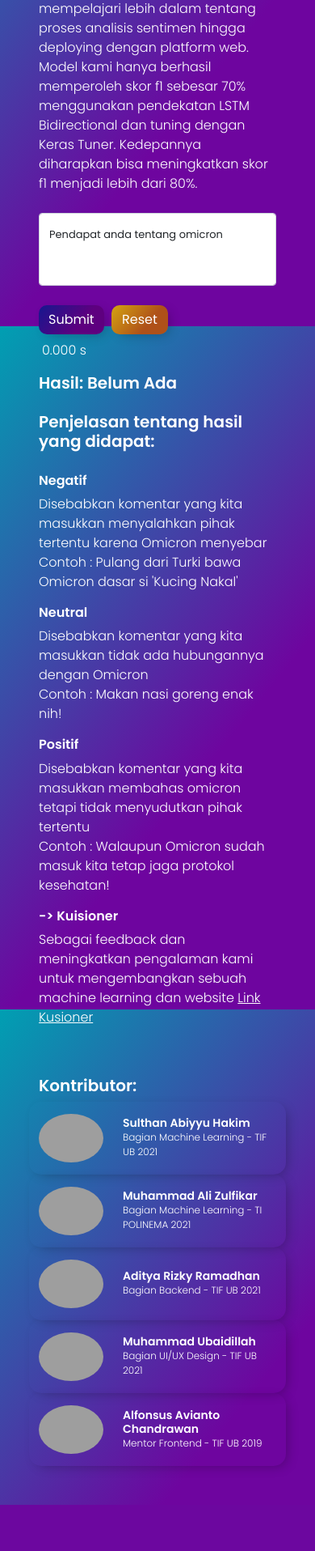
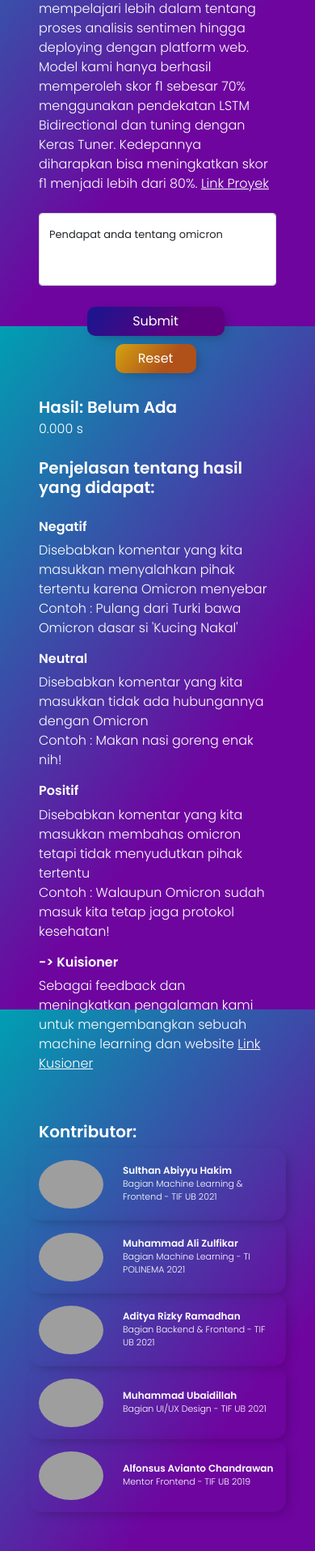
Before and after one commit to SulthanAbiyyu/Omicron-Sentiment-Analysis-Indonesia, a Flask app: page / in a window 390 px wide. Shown: the part 441-2357 px from the top of the page at 81% size. Before the commit the page ends 2300 px from the top, so only its background shows below. Run offline with Flask 2, Linux system fonts and the light colour scheme; grey boxes are pictures that could not be loaded.

Commit message:
Bug fix: reset button bug

```diff
--- a/webdevelopment/app.py
+++ b/webdevelopment/app.py
@@ -24,7 +24,9 @@ def index():
     time_now = time.time()
     answer = "Belum Ada"
     if request.method == 'POST':
-        input_teks = request.form['input']
+        # input_teks = request.form.get("pendapat")
+        # get the input from the form with json
+        input_teks = request.form.get("pendapat")
         answer = process_ml(input_teks)
     time_end = time.time() - time_now
     time_end = '{:.3f}'.format(time_end)
--- a/webdevelopment/static/style.css
+++ b/webdevelopment/static/style.css
@@ -19,15 +19,22 @@ body {
 
 /* Safari */
 @-webkit-keyframes spin {
-  0% { -webkit-transform: rotate(0deg); }
-  100% { -webkit-transform: rotate(360deg); }
+  0% {
+    -webkit-transform: rotate(0deg);
+  }
+  100% {
+    -webkit-transform: rotate(360deg);
+  }
 }
 
 @keyframes spin {
-  0% { transform: rotate(0deg); }
-  100% { transform: rotate(360deg); }
+  0% {
+    transform: rotate(0deg);
+  }
+  100% {
+    transform: rotate(360deg);
+  }
 }
-
 
 h6,
 p,
@@ -65,7 +72,7 @@ textarea {
 .btn-primary {
   border: none;
   border-radius: 10px;
-  /* width: 120px; */
+  width: 170px;
   margin-right: 5px;
   background: rgb(94, 0, 127);
   background: linear-gradient(309deg, rgba(94, 0, 127, 1) 35%, rgba(22, 23, 143, 1) 100%);
@@ -94,12 +101,12 @@ textarea {
 }
 
 .hasil {
-  margin-top: -25px;
+  /* margin-top: -5000px !important; */
 }
 
 .reset {
   border: none;
-  width: 70px !important;
+  width: 100px !important;
   border-radius: 10px;
   width: 90px;
   margin-right: 5px;
@@ -144,18 +151,42 @@ textarea {
   .position {
     margin-top: -8px;
   }
+  .hasil {
+    margin-top: -80px !important;
+  }
+
+  .hasil-total {
+    margin-top: 55px !important;
+  }
 }
 
 @media screen and (max-width: 576px) {
   .name {
     color: #fff;
-    font-size: 14px;
+    font-size: 12px;
     font-weight: bold;
     margin-top: -20px;
   }
   .position {
     margin-top: -8px;
-    font-size: 12px;
+    font-size: 11px;
+  }
+  .button {
+    display: flex;
+    justify-content: center;
+    align-items: center;
+  }
+  .hasil {
+    margin-top: 30px !important;
+  }
+  .time {
+    margin-top: 15px !important;
+  }
+  .btn-primary {
+    margin-top: 10px !important;
+  }
+  .time {
+    margin-top: -5px !important;
   }
 }
 
--- a/webdevelopment/templates/index.html
+++ b/webdevelopment/templates/index.html
@@ -21,24 +21,38 @@
           <p class="col-md-8 mx-auto">
             Omicron Sentiment Analysis Indonesia adalah sebuah proyek yang bertujuan untuk membuat model machine learning yang bisa melakukan klasifikasi teks berdasarkan sentimennya. Proyek ini dibuat semata-mata untuk mempelajari lebih
             dalam tentang proses analisis sentimen hingga deploying dengan platform web. Model kami hanya berhasil memperoleh skor f1 sebesar 70% menggunakan pendekatan LSTM Bidirectional dan tuning dengan Keras Tuner. Kedepannya diharapkan
-            bisa meningkatkan skor f1 menjadi lebih dari 80%.
+            bisa meningkatkan skor f1 menjadi lebih dari 80%. <a style="color:#fff" href="https://github.com/SulthanAbiyyu/Omicron-Sentiment-Analysis-Indonesia">Link Proyek</a>
           </p>
-          <form action="\" method = "POST">
+
             <!-- text area -->
-            <div class="form-floating mt-4 col-md-8 mx-auto">
-              <input id="floatingTextarea2" name = "input" type="text" class="form-control" placeholder="sentimen" style="height: 90px" >
+
+            <form action="\" method="POST">
+              <div class="form-floating mt-4 col-md-8 mx-auto">
+              <input id="pendapat" name ="pendapat" type="text" class="form-control" placeholder="pendapat" style="height: 90px" >
               <label for="floatingTextarea2" style="font-size: 13px;font-family: 'Poppins'">Pendapat anda tentang omicron</label>
             </div>
+            <div class="col-md-8 mx-auto d-md-flex justify-content-between align-items-center mt-3">
+              <div class="button">
+
+                <input type="submit" id="submitButton" class="btn btn-primary">
+              </div>
+            </div>
+            </form>
+
+
+
             <!-- Button dkk -->
-            <div class="col-md-8 mx-auto d-md-flex justify-content-between align-items-center">
-              <div class="button mt-4">
-                <div class="button-dalam">
-                  <input type="submit" class="btn btn-primary">
+
+          <div class="col-md-8 mx-auto d-md-flex justify-content-between">
+              <div class="button">
+                <div class="button-dalam mt-sm-2">
                   <button class="btn btn-primary reset" id="resetButton">Reset</button>
                 </div>
-                <p class="mt-2 ms-1">{{t}} s</p>
               </div>
-              <h5 class="hasil mt-md-0 mt-3" id = "hasil">Hasil: {{p}}</h5>
+              <div class="d-md-flex flex-column mt-sm-5 hasil-total">
+                <h5 class="hasil " id = "hasil">Hasil: {{p}}</h5>
+                <p class="time" id="time">{{t}} s</p>
+              </div>
           </div>
           <h5 class="col-md-8 mx-auto mt-4">Penjelasan tentang hasil yang didapat:</h5>
           <h6 class="col-md-8 mx-auto"><br>Negatif</h6>
@@ -54,7 +68,7 @@
             <br>Contoh : Walaupun Omicron sudah masuk kita tetap jaga protokol kesehatan!
           </p>
           <p class="col-md-8 mx-auto"></p>
-          </form>
+          <!-- </form> -->
           <div>
             <h6 class="col-md-8 mx-auto">-> Kuisioner</h6>
             <p class="col-md-8 mx-auto">Sebagai feedback dan meningkatkan pengalaman kami untuk mengembangkan sebuah machine learning dan website
@@ -70,7 +84,7 @@
                 <img src="https://avatars.githubusercontent.com/SulthanAbiyyu" style="height: 60px; border-radius: 50%" alt="profile" />
                 <div class="ms-4 mt-2">
                   <h6 class="name mt-2">Sulthan Abiyyu Hakim</h6>
-                  <p class="position">Bagian Machine Learning - TIF UB 2021</p>
+                  <p class="position">Bagian Machine Learning & Frontend - TIF UB 2021</p>
                   <a href="https://github.com/SulthanAbiyyu" target="_blank" class="stretched-link"></a>
                 </div>
               </div>
@@ -86,7 +100,7 @@
                 <img src="https://avatars.githubusercontent.com/adityarizkyramadhan" style="height: 60px; border-radius: 50%" alt="profile" />
                 <div class="ms-4 mt-2">
                   <h6 class="name mt-2">Aditya Rizky Ramadhan</h5>
-                  <p class="position">Bagian Backend - TIF UB 2021</p>
+                  <p class="position">Bagian Backend & Frontend - TIF UB 2021</p>
                   <a href="https://github.com/adityarizkyramadhan" target="_blank" class="stretched-link"></a>
                 </div>
               </div>
@@ -114,9 +128,11 @@
 
     <script>
       const result = document.getElementById("hasil");
+      const time = document.getElementById("time");
       const btnRestart = document.getElementById("resetButton");
       btnRestart.addEventListener('click', () => {
           result.innerText = "Hasil: Belum Ada";
+          time.innerText = "0.000 s";
       })
     </script>
     <script src="https://cdn.jsdelivr.net/npm/bootstrap@5.1.3/dist/js/bootstrap.bundle.min.js" integrity="sha384-ka7Sk0Gln4gmtz2MlQnikT1wXgYsOg+OMhuP+IlRH9sENBO0LRn5q+8nbTov4+1p" crossorigin="anonymous">    </script>
```
